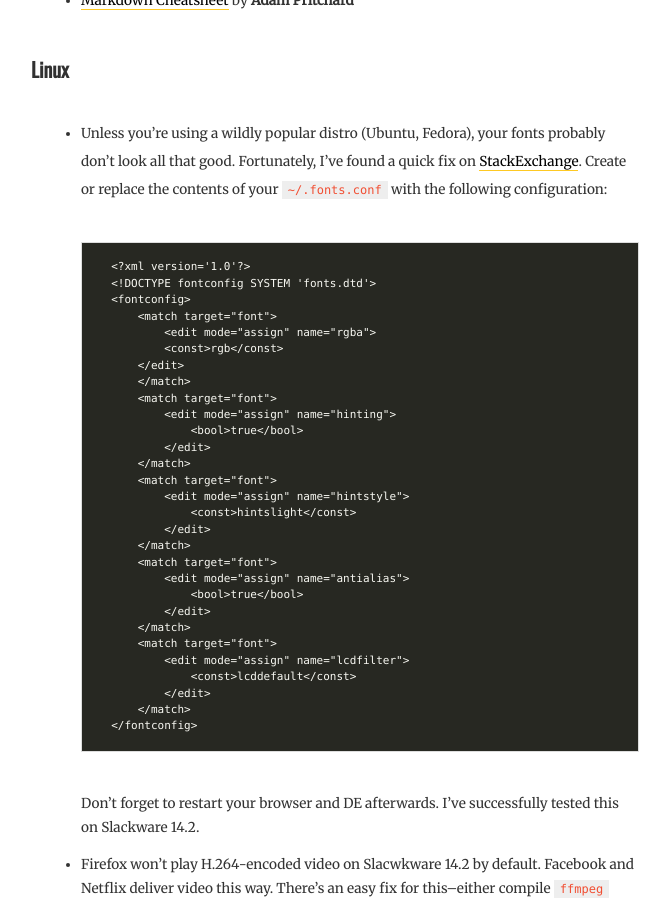
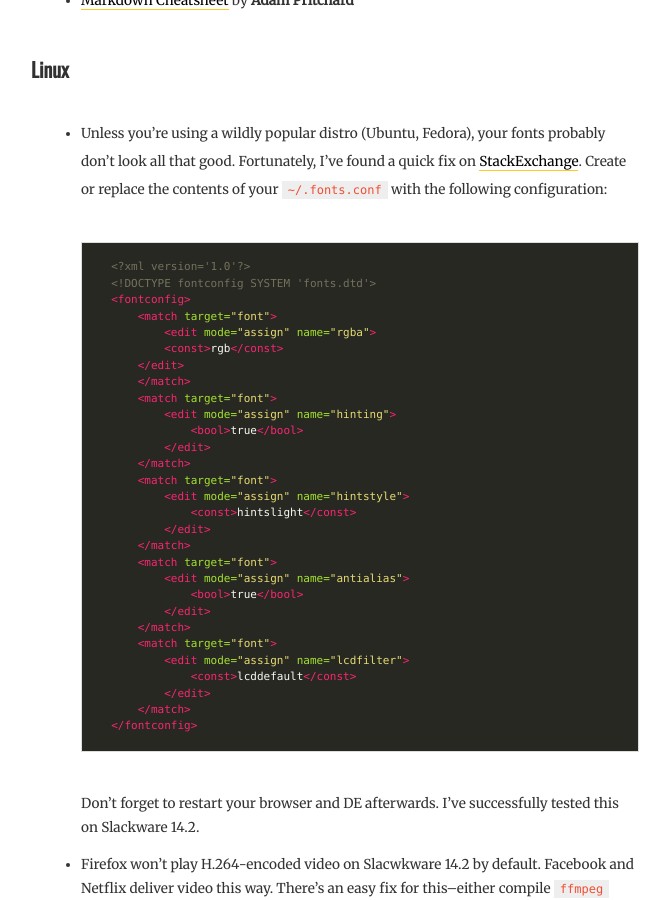
Before and after one commit to petru/prologue, a Jekyll site: the page built from stuff.md, in a window 1280 px wide and 900 px high, scrolled down 309 px. Shown: the whole window, without its empty margins (305-975 px from the left). Built offline with Jekyll 4.4.1, drawn with Linux system fonts in a browser that asks for light colours; nearby versions of some CDN libraries.

Commit message:
Specify XML for code

````diff
--- a/stuff.md
+++ b/stuff.md
@@ -12,7 +12,7 @@ This is a list of _free_ and useful things on the net, along with quick fixes to
 ### Linux
 
 * Unless you're using a wildly popular distro (Ubuntu, Fedora), your fonts probably don't look all that good. Fortunately, I've found a quick fix on [StackExchange](https://unix.stackexchange.com/a/226926). Create or replace the contents of your `~/.fonts.conf` with the following configuration:
-```
+```xml
     <?xml version='1.0'?>
     <!DOCTYPE fontconfig SYSTEM 'fonts.dtd'>
     <fontconfig>
````
